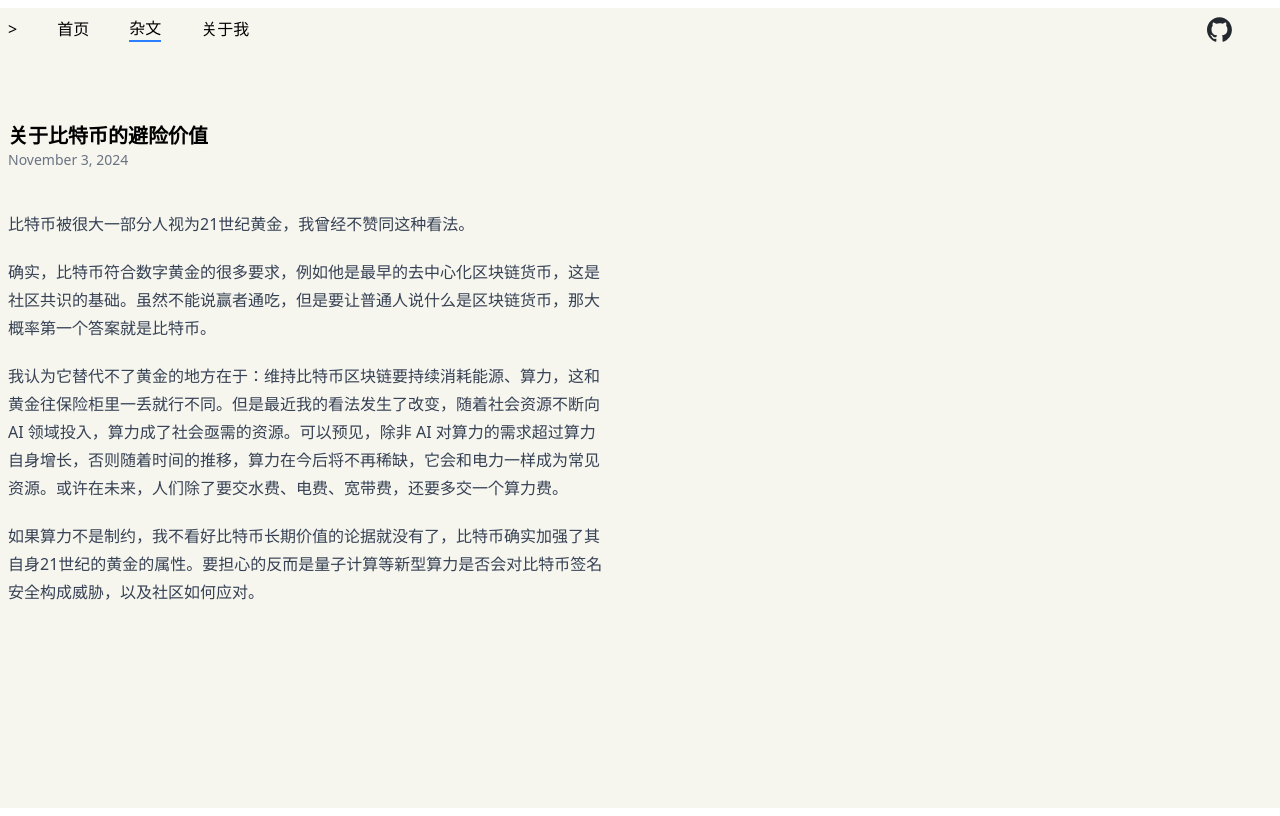
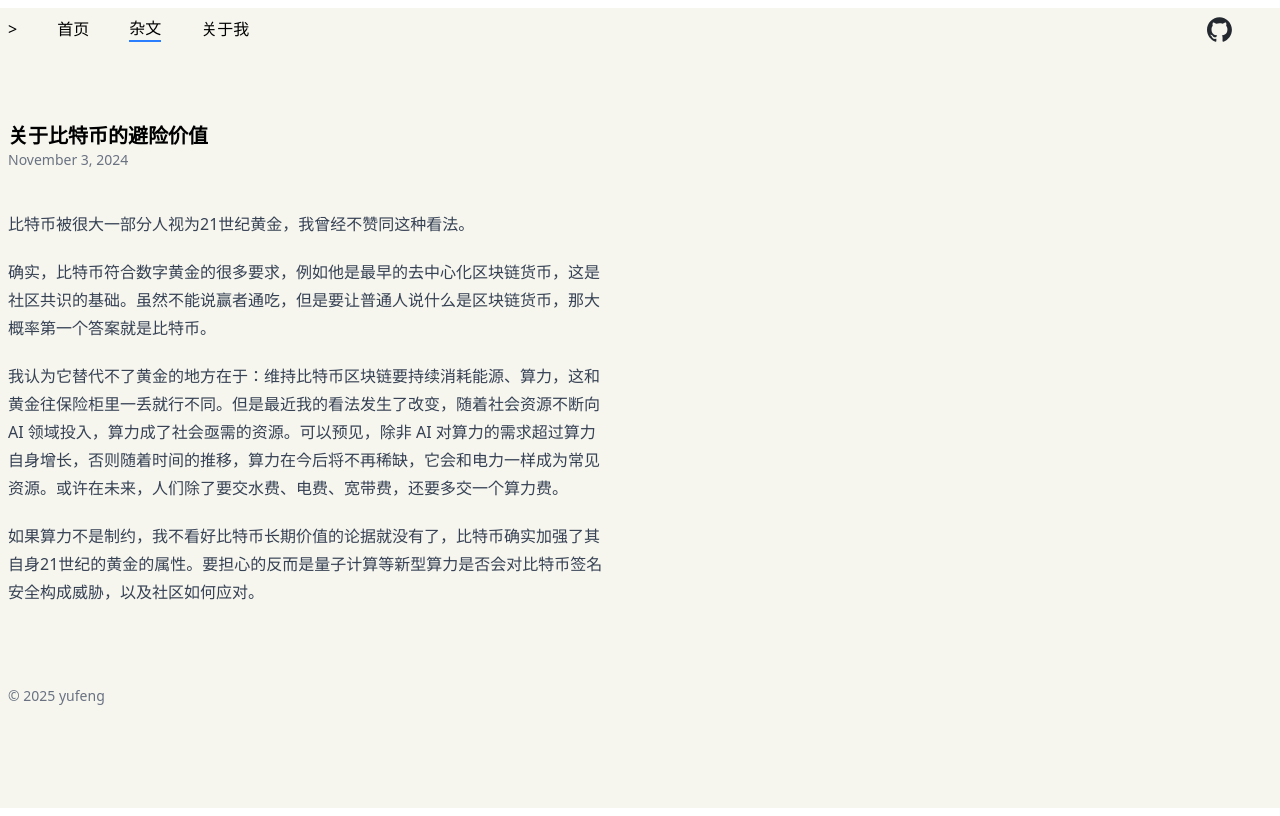
Before and after one commit to xyf7/yf-blog, a Next.js app: page /blog/bitcoin-long-term-value in a window 1280 px wide. Built offline with nearby package versions, Linux system fonts and the light colour scheme.

Commit message:
Add footer to post page

```diff
--- a/app/blog/[slug]/page.tsx
+++ b/app/blog/[slug]/page.tsx
@@ -2,6 +2,7 @@ import { getPostContent } from "@/app/lib/utils";
 import { MarkdownRender } from "@/app/lib/render";
 import { formatDate, getPostList } from "@/app/lib/utils";
 import { Header } from "@/app/components/header";
+import { Footer } from "@/app/components/footer";
 
 export async function generateStaticParams() {
   const posts = await getPostList();
@@ -31,6 +32,7 @@ export default async function Page({
         </p>
         <MarkdownRender mdContent={post?.content || ""} />
       </main>
+      <Footer />
     </>
   );
 }
```
